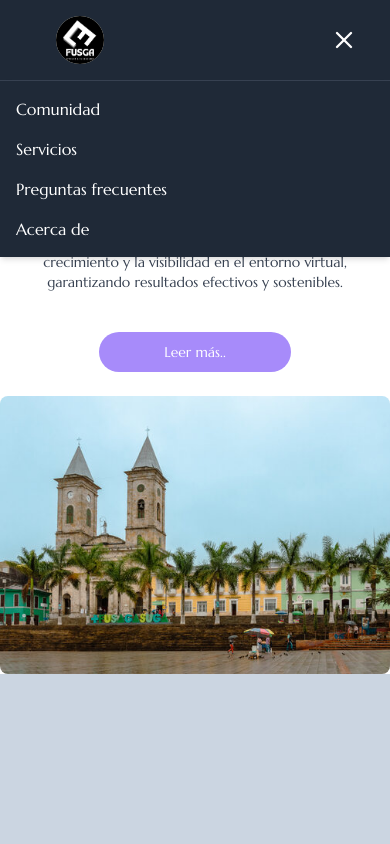
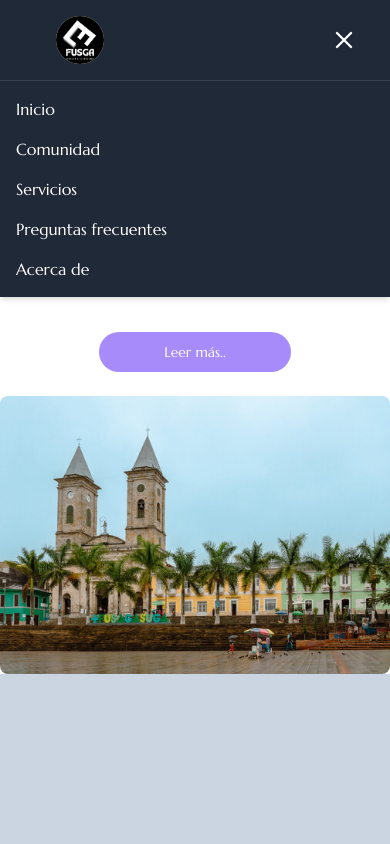
Before and after one commit to dagarciagil/Fusga, a React (Vite) app: page / in a window 390 px wide. Both pictures are taken after a click on the button "Abrir menú". Shown: the top 844 px of the page. Built offline with nearby package versions, Linux system fonts and the light colour scheme.

Commit message:
SEO suscribe

```diff
--- a/src/components/layout/navbar.tsx
+++ b/src/components/layout/navbar.tsx
@@ -31,7 +31,11 @@ export const Navbar = () => {
         </div>
 
         {/* Botón hamburguesa */}
-        <button className="md:hidden text-white ml-auto mr-4" onClick={toggleMenu} aria-label="Abrir menú">
+        <button
+          className="md:hidden text-white ml-auto mr-4"
+          onClick={toggleMenu}
+          aria-label="Abrir menú"
+        >
           {/* Si el menu esta abierto muestra la X con las rutas, sino muestra el menu hamburguesa */}
           {isMenuOpen ? <X size={28} /> : <Menu size={28} />}
         </button>
@@ -66,16 +70,49 @@ export const Navbar = () => {
         <div className="md:hidden absolute top-full left-0 right-0 bg-gray-800 border-t border-gray-700 shadow-md z-1 overflow-y-auto">
           <ul className="flex flex-col py-2 px-4 text-base">
             <li>
-              <Link to="/comunity" className="block py-2 hover:text-blue-400" onClick={toggleMenu}>Comunidad</Link>
+              <Link
+                to="/"
+                className="block py-2 hover:text-blue-400"
+                onClick={toggleMenu}
+              >
+                Inicio
+              </Link>
             </li>
             <li>
-              <Link to="/services" className="block py-2 hover:text-blue-400" onClick={toggleMenu}>Servicios</Link>
+              <Link
+                to="/comunity"
+                className="block py-2 hover:text-blue-400"
+                onClick={toggleMenu}
+              >
+                Comunidad
+              </Link>
             </li>
             <li>
-              <Link to="/faq" className="block py-2 hover:text-blue-400" onClick={toggleMenu}>Preguntas frecuentes</Link>
+              <Link
+                to="/services"
+                className="block py-2 hover:text-blue-400"
+                onClick={toggleMenu}
+              >
+                Servicios
+              </Link>
             </li>
             <li>
-              <Link to="/about" className="block py-2 hover:text-blue-400" onClick={toggleMenu}>Acerca de</Link>
+              <Link
+                to="/faq"
+                className="block py-2 hover:text-blue-400"
+                onClick={toggleMenu}
+              >
+                Preguntas frecuentes
+              </Link>
+            </li>
+            <li>
+              <Link
+                to="/about"
+                className="block py-2 hover:text-blue-400"
+                onClick={toggleMenu}
+              >
+                Acerca de
+              </Link>
             </li>
           </ul>
         </div>
--- a/src/pages/Home/components/Suscribe.tsx
+++ b/src/pages/Home/components/Suscribe.tsx
@@ -5,9 +5,9 @@ export const Suscribe = () => {
         <div className="bg-white p-10 rounded-lg shadow-xl w-full max-w-4xl">
           <article className="flex flex-col justify-between items-center space-y-8">
             <header className="mb-6 w-full">
-              <h1 className="text-4xl font-bold text-center text-gray-800">
+              <h2 className="text-4xl font-bold text-center text-gray-800">
                 Suscribirse
-              </h1>
+              </h2>
             </header>
             <div className="mb-8 w-full">
               <p className="text-center text-gray-600">
```
